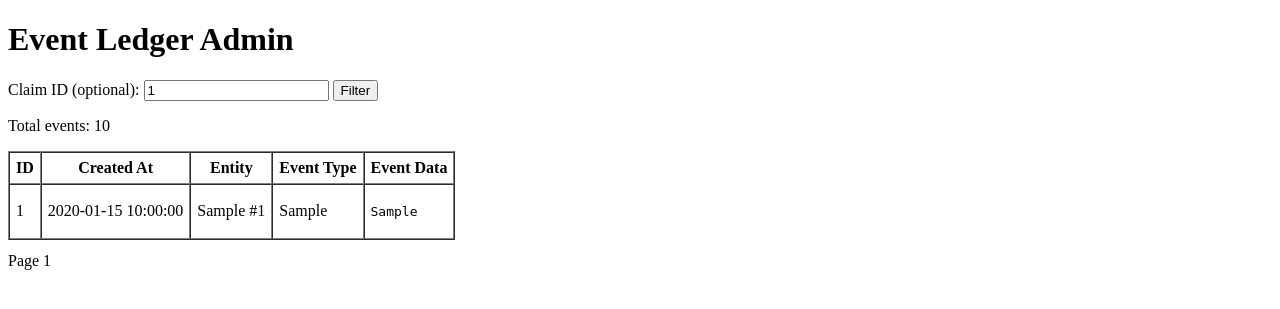
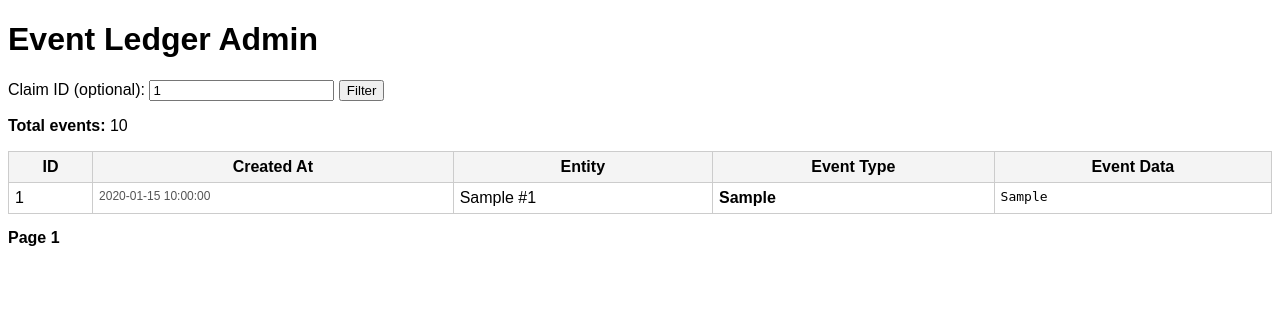
Before and after one commit to robertofserrano10/lifetrack-local, a Flask app: template app/templates/admin/events_index.html in a window 1280 px wide. Shown: the top 309 px of the page. Run offline with Flask 3, Linux system fonts and the light colour scheme; the template is opened without the code that fills it: most values are stand-ins (such as "Sample title", 1, 10 or a date in 2020).

Commit message:
FASE G35: Event Ledger visual refinement

```diff
--- a/app/templates/admin/events_index.html
+++ b/app/templates/admin/events_index.html
@@ -3,8 +3,19 @@
 <head>
   <meta charset="utf-8" />
   <title>Event Ledger Admin</title>
+  <style>
+    body { font-family: Arial, sans-serif; }
+    table { border-collapse: collapse; width: 100%; }
+    th, td { border: 1px solid #ccc; padding: 6px; vertical-align: top; }
+    th { background-color: #f4f4f4; }
+    pre { margin: 0; white-space: pre-wrap; word-wrap: break-word; }
+    .small { font-size: 12px; color: #555; }
+    .pagination { margin-top: 15px; }
+    .pagination a { margin-right: 10px; }
+  </style>
 </head>
 <body>
+
   <h1>Event Ledger Admin</h1>
 
   <form method="GET" action="/admin/events/">
@@ -13,9 +24,9 @@
     <button type="submit">Filter</button>
   </form>
 
-  <p>Total events: {{ total }}</p>
+  <p><strong>Total events:</strong> {{ total }}</p>
 
-  <table border="1" cellpadding="6" cellspacing="0">
+  <table>
     <thead>
       <tr>
         <th>ID</th>
@@ -29,25 +40,37 @@
       {% for e in events %}
       <tr>
         <td>{{ e.id }}</td>
-        <td>{{ e.created_at }}</td>
-        <td>{{ e.entity_type }} #{{ e.entity_id }}</td>
-        <td>{{ e.event_type }}</td>
-        <td><pre>{{ e.event_data }}</pre></td>
+        <td class="small">
+          {{ e.created_at }}
+        </td>
+        <td>
+          {{ e.entity_type }}
+          #{{ e.entity_id }}
+          {% if e.entity_type == "claim" %}
+            <br>
+            <a href="/admin/claims/{{ e.entity_id }}">View Claim</a>
+          {% endif %}
+        </td>
+        <td><strong>{{ e.event_type }}</strong></td>
+        <td>
+          <pre>{{ e.event_data }}</pre>
+        </td>
       </tr>
       {% endfor %}
     </tbody>
   </table>
 
-  <div style="margin-top: 12px;">
+  <div class="pagination">
     {% if has_prev %}
       <a href="/admin/events/?page={{ page - 1 }}&claim_id={{ claim_id }}">Prev</a>
     {% endif %}
 
-    <span> Page {{ page }} </span>
+    <strong>Page {{ page }}</strong>
 
     {% if has_next %}
       <a href="/admin/events/?page={{ page + 1 }}&claim_id={{ claim_id }}">Next</a>
     {% endif %}
   </div>
+
 </body>
 </html>
```
